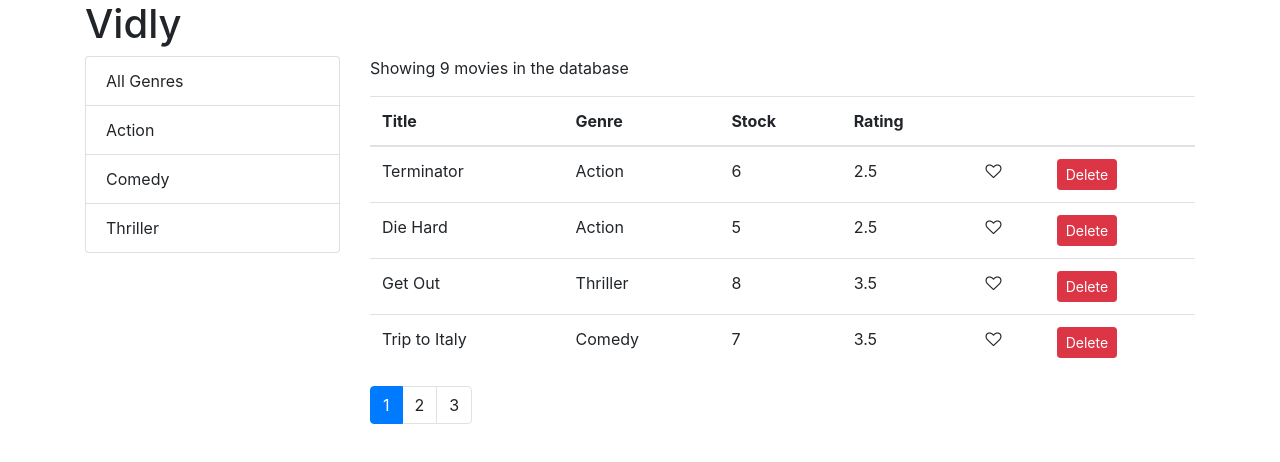
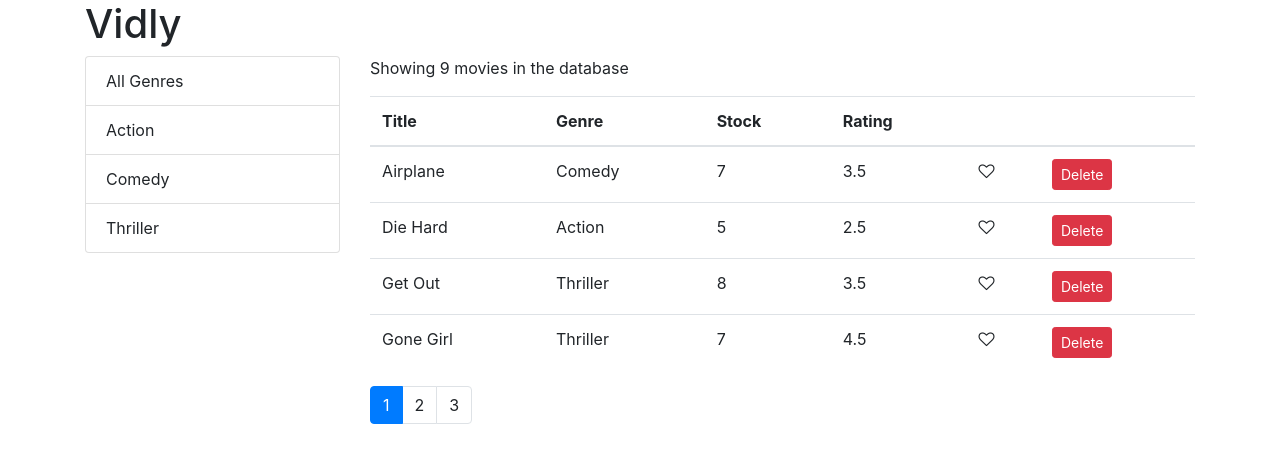
Before and after one commit to hellowhirl/my-bootcamp-learning, a React (Create React App) app in the folder vidly/: page / in a window 1280 px wide. Shown: the top 462 px of the page. Built offline with nearby package versions, Linux system fonts and the light colour scheme.

Commit message:
promote MoviesTable functional component to class component, move logic for determining sort order from Movies to MoviesTable

```diff
--- a/vidly/src/components/movies.jsx
+++ b/vidly/src/components/movies.jsx
@@ -5,6 +5,7 @@
 import { getMovies } from "../services/fakeMovieService";
 import { getGenres } from "../services/fakeGenreService";
 import { paginate } from "../utils/paginate";
+import _ from "lodash";
 
 class Movies extends Component {
   state = {
@@ -12,11 +13,12 @@
     genres: [],
     pageSize: 4,
     currentPage: 1,
-    selectedGenre: null
+    selectedGenre: null,
+    sortColumn: { path: "title", order: "asc" }
   };
 
   componentDidMount() {
-    const genres = [{ name: "All Genres", _id: "0" }, ...getGenres()];
+    const genres = [{ name: "All Genres", _id: "" }, ...getGenres()];
 
     this.setState({ movies: getMovies(), genres });
   }
@@ -51,12 +53,17 @@
     this.setState({ selectedGenre: genre, currentPage: 1 });
   };
 
+  handleSort = sortColumn => {
+    this.setState({ sortColumn });
+  };
+
   render() {
     // object destructuring
     const { length: moviesCount } = this.state.movies; // refactoring this number into a separate constant - give it alias of "moviesCount"
     const {
       pageSize,
       currentPage,
+      sortColumn,
       movies: allMovies,
       selectedGenre
     } = this.state;
@@ -64,11 +71,14 @@
     if (moviesCount === 0) return <p>There are no movies in the database</p>;
 
     const filtered =
-      selectedGenre && selectedGenre._id !== "0"
+      selectedGenre && selectedGenre._id
         ? allMovies.filter(m => m.genre._id === selectedGenre._id)
         : allMovies;
+
+    const sorted = _.orderBy(filtered, [sortColumn.path], [sortColumn.order]);
+
     // determine which movies to show after we run our paginate() method
-    const movies = paginate(filtered, currentPage, pageSize);
+    const movies = paginate(sorted, currentPage, pageSize);
 
     return (
       <div className="row">
@@ -84,8 +94,10 @@
           <p>Showing {filtered.length} movies in the database</p>
           <MoviesTable
             movies={movies}
+            sortColumn={sortColumn}
             onLike={this.handleLike}
             onDelete={this.handleDelete}
+            onSort={this.handleSort}
           />
           <Pagination
             itemsCount={filtered.length}
--- a/vidly/src/components/moviesTable.jsx
+++ b/vidly/src/components/moviesTable.jsx
@@ -1,20 +1,34 @@
-import React from "react";
+import React, { Component } from "react";
 import Like from "./common/like";
 
-const MoviesTable = props => {
+class MoviesTable extends Component {
+  // in thi smethod we will have the logic for determining the sort order
+  raiseSort = path => {
+    const sortColumn = { ...this.props.sortColumn };
+    // first check which column we are in, works for in case we keep changing order for same column
+    if (sortColumn.path === path)
+      sortColumn.order = sortColumn.order === "asc" ? "desc" : "asc";
+    else {
+      sortColumn.path = path;
+      sortColumn.order = "asc"; // should always be ascending when sorting on a new column
+    }
+    // lastly we need to raise the sort event
+    this.props.onSort(sortColumn);
+  };
+
+  render() {
     // since we are passing movies via props, we are not supposed to modify the props,
     // because actual state is stored in the Movies component
-  const { movies, onLike, onDelete } = props;
+    const { movies, onLike, onDelete } = this.props;
     // onLike and onDelete are function reference
-
     return (
       <table className="table">
         <thead>
           <tr>
-          <th>Title</th>
-          <th>Genre</th>
-          <th>Stock</th>
-          <th>Rating</th>
+            <th onClick={() => this.raiseSort("title")}>Title</th>
+            <th onClick={() => this.raiseSort("genre.name")}>Genre</th>
+            <th onClick={() => this.raiseSort("numberInStock")}>Stock</th>
+            <th onClick={() => this.raiseSort("dailyRentalRate")}>Rating</th>
             <th></th>
             <th></th>
           </tr>
@@ -52,6 +66,7 @@
         </tbody>
       </table>
     );
-};
+  }
+}
 
 export default MoviesTable;
```
Lines whose indentation alone changed are shown as unchanged.
